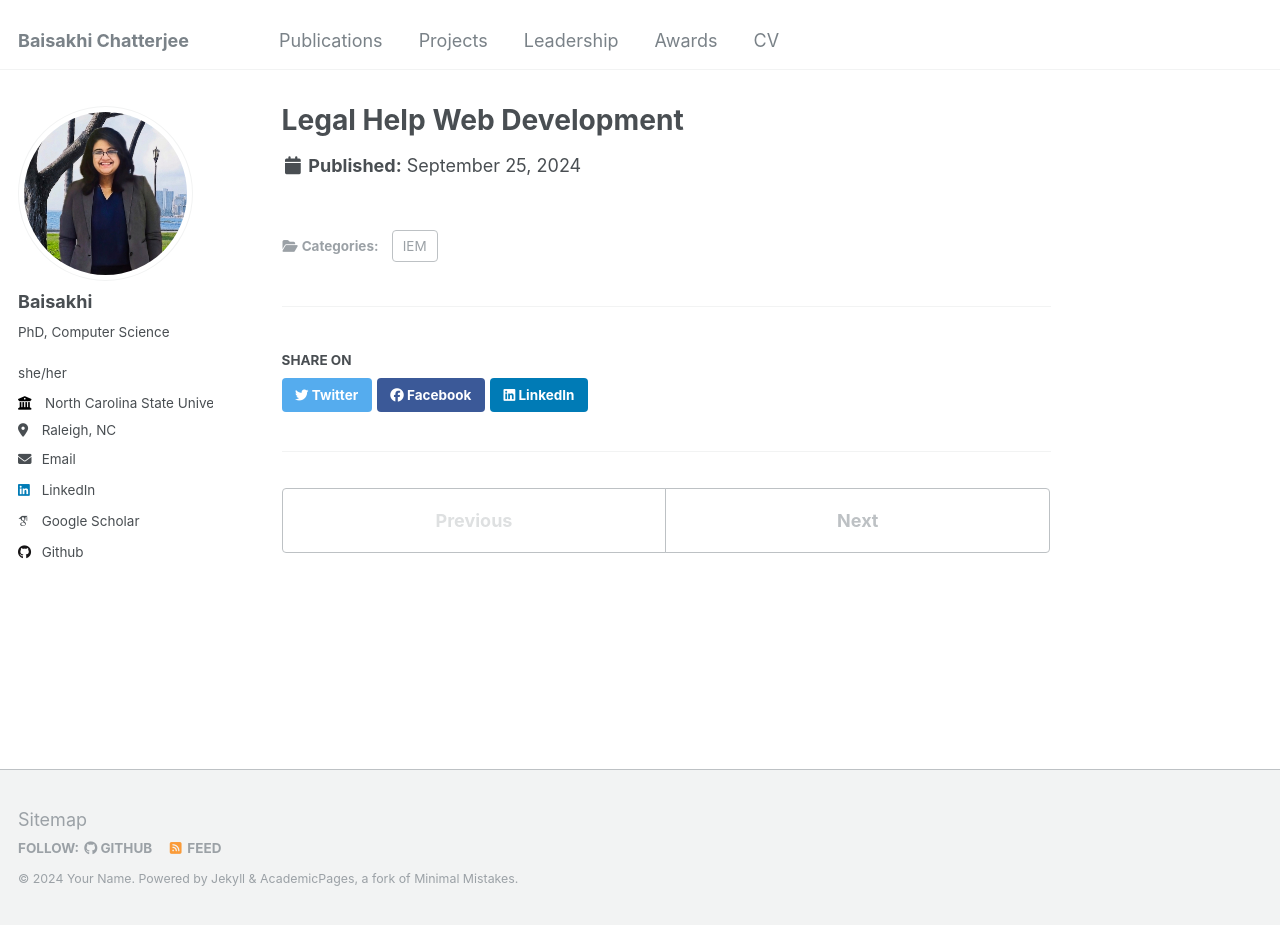
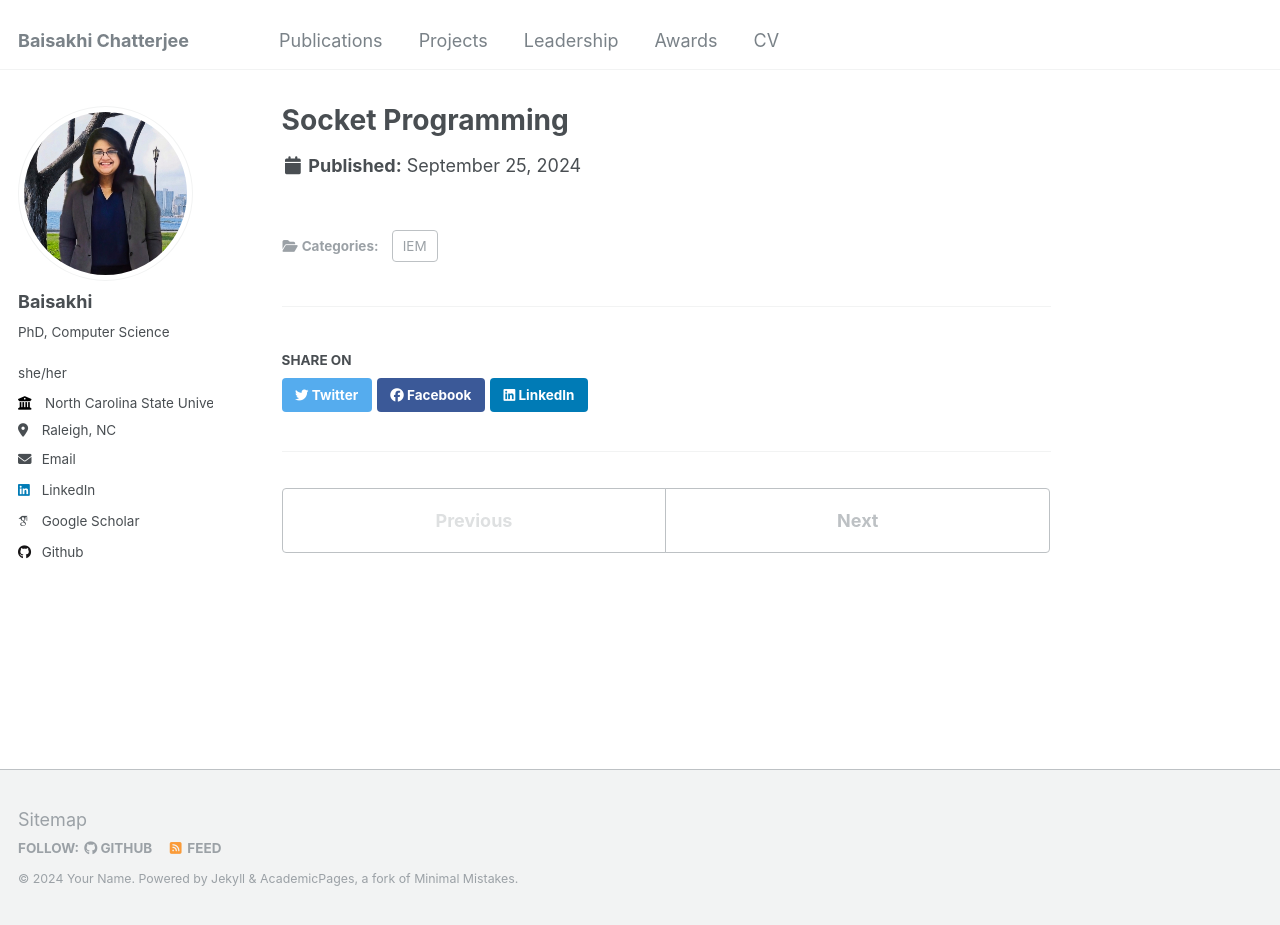
Before and after one commit to baisakhic/baisakhic.github.io, a Jekyll site: the page built from _projects/2016_SocketProgramming.md, in a window 1280 px wide and 925 px high. Built offline with Jekyll 4.4.1, drawn with Linux system fonts in a browser that asks for light colours; some web fonts are replaced.

Commit message:
minor fix

```diff
--- a/_includes/archive-single.html
+++ b/_includes/archive-single.html
@@ -44,7 +44,7 @@
         {% if post.collection == 'teaching' %}
           <p> {{ post.type }}, <i>{{ post.venue }}</i>, {{ post.date | default: "1900-01-01" | date: "%Y" }} </p>
         {% elsif post.collection == 'publications' %}
-          <p>Published in <i>{{ post.venue }}</i>, {{ post.date | default: "1900-01-01" | date: "%Y" }} </p>
+          <p style="font-size: smaller">Published in <i>{{ post.venue }}</i>, {{ post.date | default: "1900-01-01" | date: "%Y" }} </p>
         {% elsif post.date %}
          <p class="page__date"><strong><i class="fa fa-fw fa-calendar" aria-hidden="true"></i> {{ site.data.ui-text[site.locale].date_label | default: "Published:" }}</strong> <time datetime="{{ post.date | default: "1900-01-01" | date_to_xmlschema }}">{{ post.date | default: "1900-01-01" | date: "%B %d, %Y" }}</time></p>
         {% endif %}
--- a/_projects/2016_SocketProgramming.md
+++ b/_projects/2016_SocketProgramming.md
@@ -1,5 +1,5 @@
 ---
-title: "Legal Help Web Development"
+title: "Socket Programming"
 collection: projects
 category: IEM
 excerpt: 'ARQ protocols (Stop-N-Wait, Go-Back-N) were implemented in Java to transfer packets in a local network across multiple clients. Utilized multithreading to allow multiple clients to connect to the server. Further modified the protocols to allow uninterrupted chatting with various other sockets.'
```
